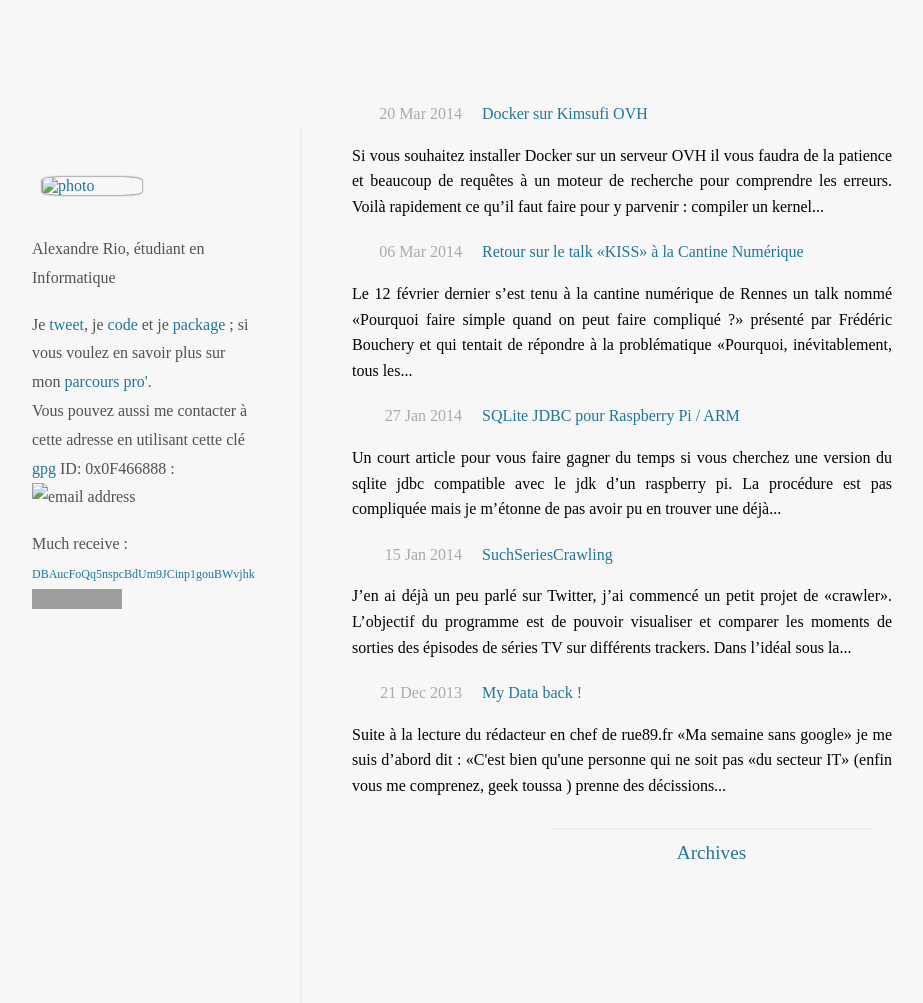
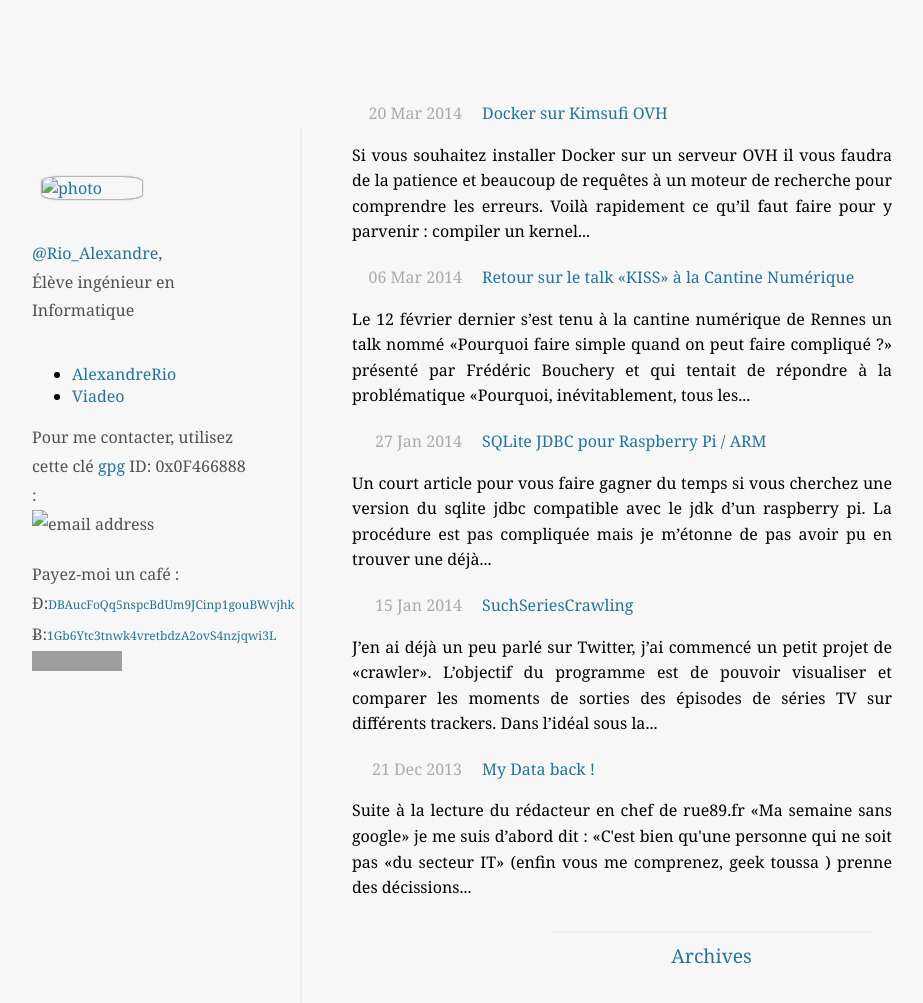
Before and after one commit to AlexandreRio/blog, a Jekyll site: the page built from index.html, in a window 1280 px wide and 1268 px high. Shown: the top 1003 px of the window, without its empty margins (48-971 px from the left). Built offline with Jekyll 4.4.1, drawn with Linux system fonts in a browser that asks for light colours; Markdown is read by kramdown in place of the engine named in the settings; grey boxes are pictures that could not be loaded.

Commit message:
remove text, add bitcoin address

```diff
--- a/_includes/aside.html
+++ b/_includes/aside.html
@@ -1,11 +1,15 @@
 <aside>
-  <a href="/"><img class="photo" alt="photo" src="/assets/me.jpeg"/></a><p>Alexandre Rio, étudiant en Informatique</p><br />
-  <p>Je <a href="https://twitter.com/Rio_Alexandre">tweet</a>, je <a href="https://github.com/AlexandreRio">code</a> et
-  je <a href="https://build.opensuse.org/project/subprojects/home:OrbitalRio">package</a> ; si vous voulez en savoir plus sur mon
-  <a href="http://fr.viadeo.com/fr/profile/alexandre.rio4">parcours pro'.</a> </p>
-  <p>Vous pouvez aussi me contacter à cette adresse en utilisant cette clé <a href="/pubkey.asc">gpg</a> ID: 0x0F466888 :</p>
+  <a href="/"><img class="photo" alt="photo" src="/assets/me.jpeg"/></a><p><a href="https://twitter.com/Rio_Alexandre">@Rio_Alexandre</a>,<br />Élève ingénieur en Informatique</p><br />
+
+  <ul id="aside-list">
+    <li id="github-item"><a href="https://github.com/AlexandreRio">AlexandreRio</a></li>
+    <li id="viadeo-item"><a href="http://fr.viadeo.com/fr/profile/alexandre.rio4">Viadeo</a></li>
+  </ul>
+  <p>Pour me contacter, utilisez cette clé <a href="/pubkey.asc">gpg</a> ID: 0x0F466888 :</p>
   <p><img alt="email address" src="/assets/mail.png"/></p>
   <br />
-  <p>Much receive : <a class="dogecoin_link" href="dogecoin://DBAucFoQq5nspcBdUm9JCinp1gouBWvjhk">DBAucFoQq5nspcBdUm9JCinp1gouBWvjhk</a></p>
+  <p>Payez-moi un café :
+  Ð:<a class="crypto_link" href="dogecoin://DBAucFoQq5nspcBdUm9JCinp1gouBWvjhk">DBAucFoQq5nspcBdUm9JCinp1gouBWvjhk</a><br />
+  Ƀ:<a class="crypto_link" href="bitcoin://1Gb6Ytc3tnwk4vretbdzA2ovS4nzjqwi3L">1Gb6Ytc3tnwk4vretbdzA2ovS4nzjqwi3L</a></p>
   <a href="https://flattr.com/submit/auto?user_id=Orbital&url=http%3A%2F%2Falexrio.fr" target="_blank"><img src="//api.flattr.com/button/flattr-badge-large.png" alt="Flattr this" title="Flattr this" border="0"></a>
 </aside>
--- a/css/style.css
+++ b/css/style.css
@@ -1,4 +1,4 @@
-;@import url(http://fonts.googleapis.com/css?family=Noto+Serif);
+@import url(http://fonts.googleapis.com/css?family=Noto+Serif);
 html { font-family: 'Noto Serif', serif; }
 
 body {
@@ -66,6 +66,14 @@ aside {
   border-right : 2px solid rgb(237, 237, 237);
 }
 
+#github-item {
+  list-style-image: url(/assets/github.png);
+}
+
+#viadeo-item {
+  list-style-image: url(/assets/viadeo.png);
+}
+
 aside > p {
   margin      : 0;
   color       : rgb(81,81,81);
@@ -100,7 +108,7 @@ aside > p {
   transition         : 200ms;
 }
 
-.dogecoin_link {
+.crypto_link {
   font-size : 12px;
 }
 
```
Also changed, not shown: assets/github.png (added), assets/viadeo.png (added).
